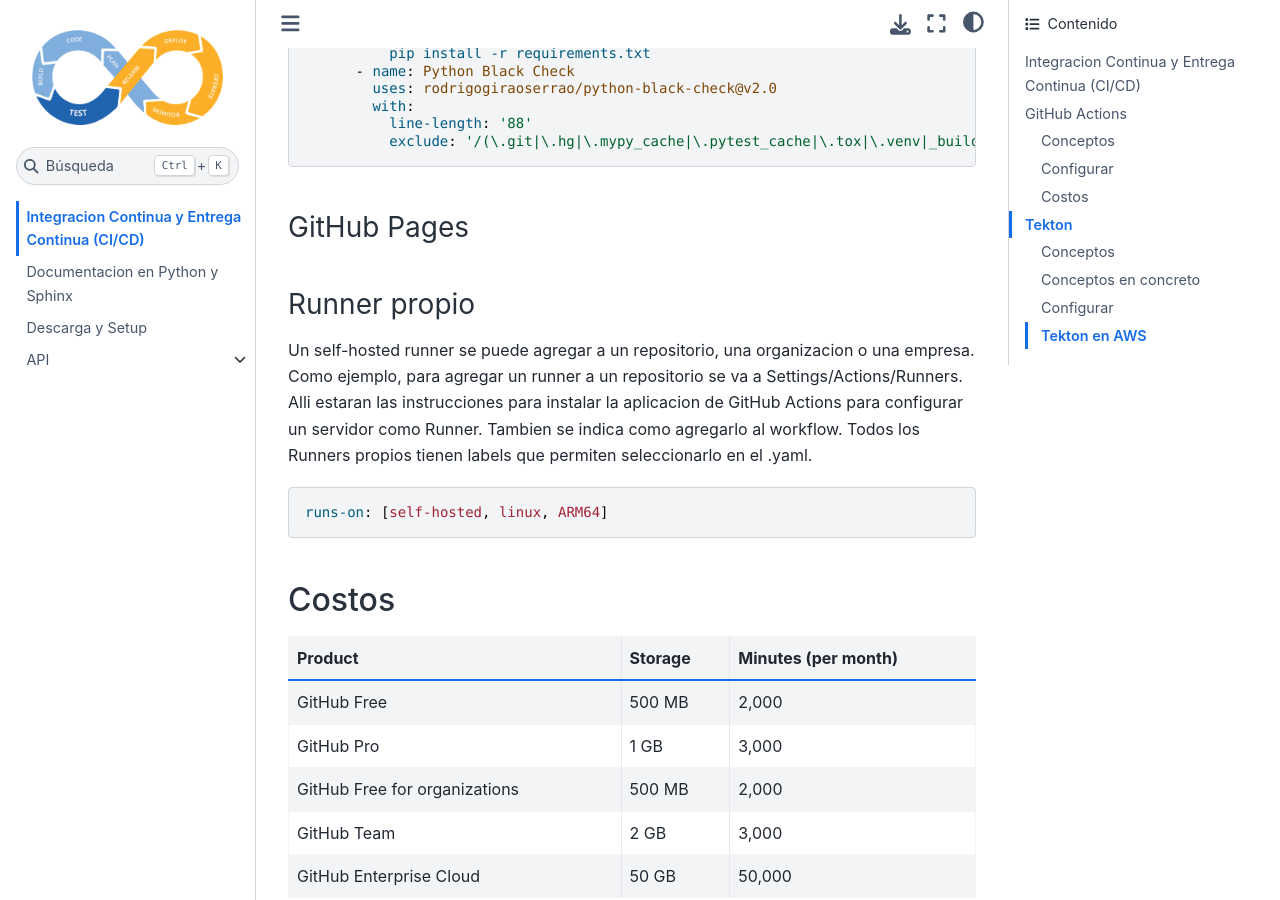
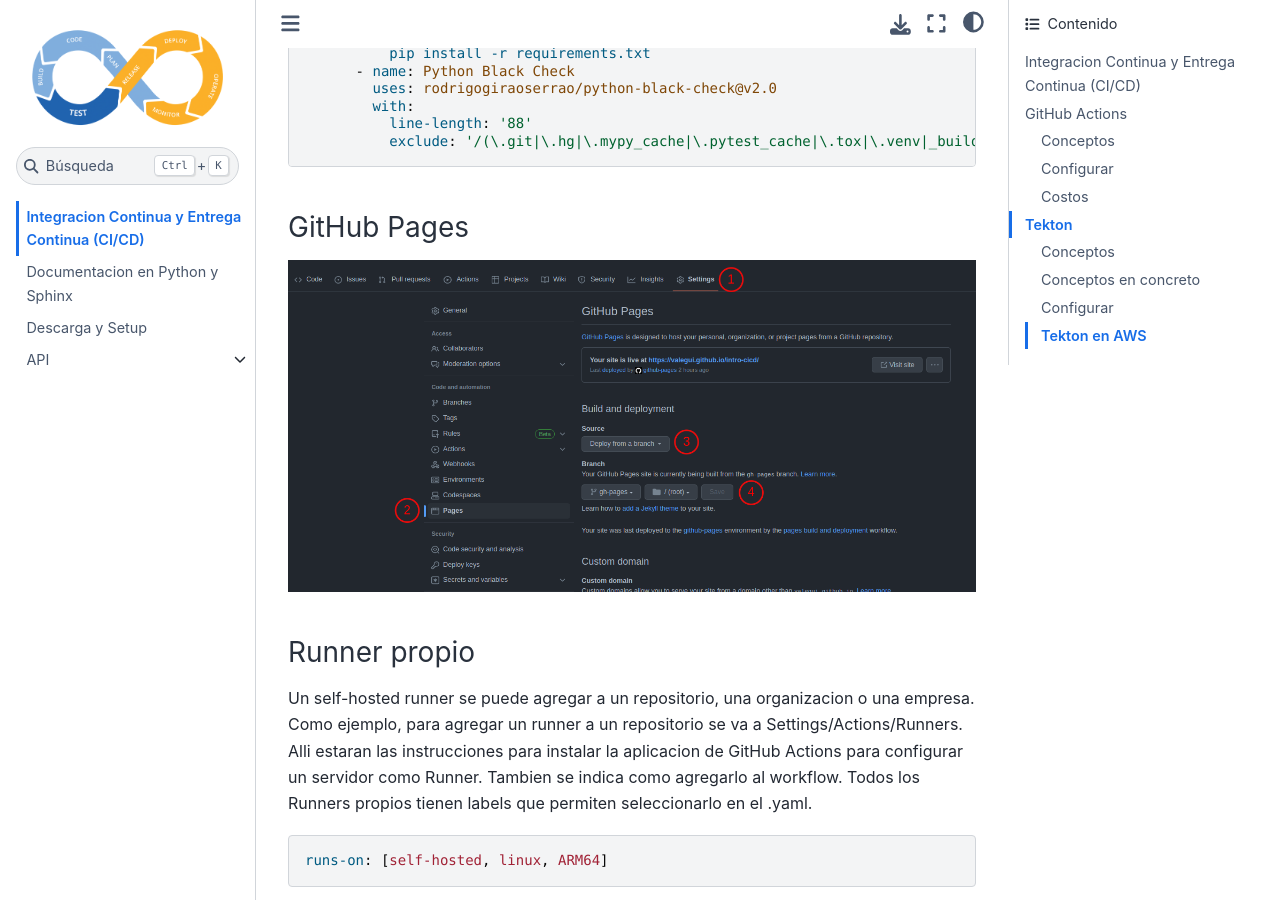
Before and after one commit to valegui/private-test-intro-cicd, a Sphinx documentation site: the page built from docs/source/cicd.rst, in a window 1280 px wide and 900 px high, scrolled down 1669 px. Built offline with Sphinx 7.4.7 and the Sphinx Book theme 1.1.4, drawn with Linux system fonts in a browser that asks for light colours; pages that are not in the unit, such as notebooks, are missing from menus.

Commit message:
docs: add image for setup of github pages

```diff
--- a/docs/source/cicd.rst
+++ b/docs/source/cicd.rst
@@ -86,6 +86,8 @@
 
 GitHub Pages
 ------------
+
+.. image:: _static/gh-pages.png
 
 
 Runner propio
```
Also changed, not shown: docs/source/_static/gh-pages.png (added).
